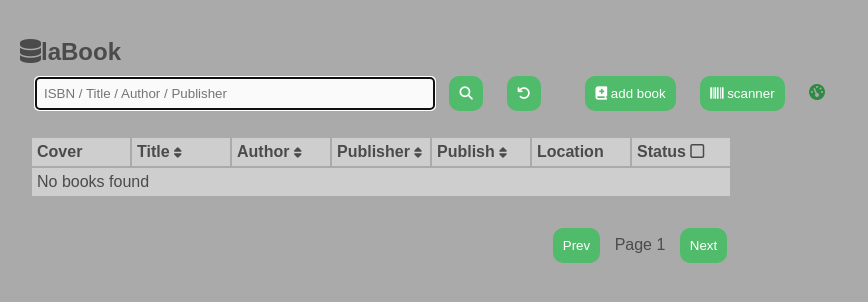
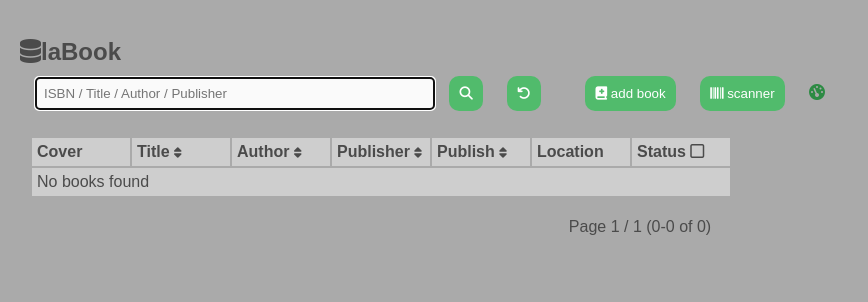
Before and after one commit to pdlab-IIS/laBook, a Flask app: page / in a window 1280 px wide. Shown: the top 302 px of the page, without its empty margins (0-868 px from the left). Run offline with Flask 3, Linux system fonts and the light colour scheme; data that the repository does not hold is empty; some libraries are stand-ins or nearby versions.

Commit message:
🔧 Add total books count fetching and update pagination display in book list

```diff
--- a/routes/books.py
+++ b/routes/books.py
@@ -69,6 +69,16 @@ def list_books():
     offset = request.args.get("offset", type=int, default=0)
     limit = request.args.get("limit", type=int, default=100)
     keyword = request.args.get("keyword", "").strip()
+    count_only = request.args.get("count_only")
+    if count_only:
+            sql = "SELECT COUNT(*) FROM Books"
+            params = []
+            if keyword:
+                sql += " WHERE title LIKE ? OR author LIKE ? OR publisher LIKE ?"
+                kw = f"%{keyword}%"
+                params = [kw, kw, kw]
+            count = db.execute(sql, params).fetchone()[0]
+            return jsonify({"count": count})
 
     valid_sort_keys = {
         "isbn",
--- a/static/index.js
+++ b/static/index.js
@@ -13,6 +13,7 @@ let currentRequestId = 0;
 let currentPage = 1;
 const pageSize = 10;
 let lastBooksCount = 0;
+let totalBooksCount = 0;
 
 document.addEventListener('DOMContentLoaded', function () {
 
@@ -208,6 +209,19 @@ document.addEventListener('DOMContentLoaded', function () {
     searchInput.focus();
 });
 
+async function fetchTotalBooksCount(keyword = '') {
+    let url = '/books?count_only=1';
+    if (keyword) url += `&keyword=${encodeURIComponent(keyword)}`;
+    try {
+        const resp = await fetch(url, { cache: 'no-store' });
+        if (!resp.ok) return 0;
+        const data = await resp.json();
+        return data.count || 0;
+    } catch {
+        return 0;
+    }
+}
+
 async function updateBooksTable(sortKey = currentSortKey, sortOrder = currentSortOrder) {
     const tableBody = document.querySelector('#booksTable tbody');
     const keyword = document.getElementById('searchInput').value.trim();
@@ -221,6 +235,10 @@ async function updateBooksTable(sortKey = currentSortKey, sortOrder = currentSor
     const requestId = ++currentRequestId;
 
     if (keyword) url += `&keyword=${encodeURIComponent(keyword)}`;
+
+    totalBooksCount = await fetchTotalBooksCount(keyword);
+    const totalPages = Math.max(1, Math.ceil(totalBooksCount / pageSize));
+
     try {
         const resp = await fetch(url,{ signal: controller.signal, cache: 'no-store' });
         if (requestId !== currentRequestId) return;
@@ -232,12 +250,13 @@ async function updateBooksTable(sortKey = currentSortKey, sortOrder = currentSor
 
         lastBooksCount = books.length;
 
-        // ページ情報表示
-        document.getElementById('pageInfo').textContent = `Page ${currentPage}`;
+        const startEntry = totalBooksCount === 0 ? 0 : (currentPage - 1) * pageSize + 1;
+        const endEntry = (currentPage - 1) * pageSize + books.length;
+        document.getElementById('pageInfo').textContent =
+            `Page ${currentPage} / ${totalPages} (${startEntry}-${endEntry} of ${totalBooksCount})`;
 
-        // ボタン制御
-        document.getElementById('prevPageBtn').disabled = currentPage === 1;
-        document.getElementById('nextPageBtn').disabled = books.length < pageSize;
+        document.getElementById('prevPageBtn').style.display = (currentPage === 1) ? 'none' : '';
+        document.getElementById('nextPageBtn').style.display = (currentPage >= totalPages) ? 'none' : '';
 
         tableBody.innerHTML = '';
         books.forEach((book, idx) => {
--- a/templates/index.html
+++ b/templates/index.html
@@ -56,9 +56,9 @@
         </tbody>
     </table>
     <div id="pagination" style="margin: 20px 0; text-align: center;">
-    <button id="prevPageBtn" disabled>Prev</button>
+    <button id="prevPageBtn"><i class="fa-solid fa-angles-left"></i> Prev</button>
     <span id="pageInfo"></span>
-    <button id="nextPageBtn">Next</button>
+    <button id="nextPageBtn">Next <i class="fa-solid fa-angles-right"></i></button>
     </div>
 </body>
 
```
